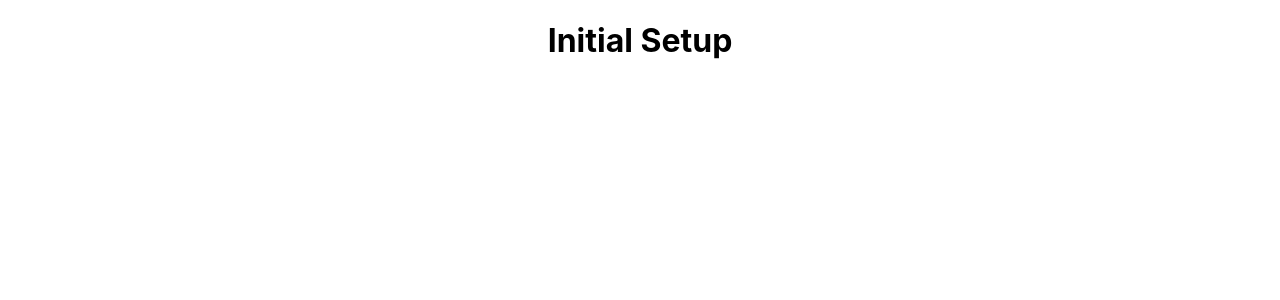
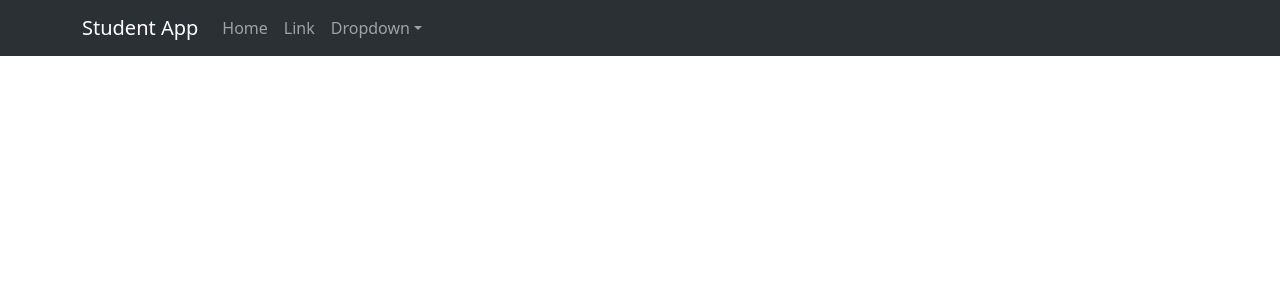
Before and after one commit to Edouma/consumeStudentAPI_app, a React (Create React App) app: page / in a window 1280 px wide. Shown: the top 300 px of the page. Built offline with nearby package versions, Linux system fonts and the light colour scheme.

Commit message:
Added navigation bar

```diff
--- a/package.json
+++ b/package.json
@@ -6,7 +6,9 @@
     "@testing-library/jest-dom": "^5.16.5",
     "@testing-library/react": "^13.4.0",
     "@testing-library/user-event": "^13.5.0",
+    "bootstrap": "^5.3.0",
     "react": "^18.2.0",
+    "react-bootstrap": "^2.8.0",
     "react-dom": "^18.2.0",
     "react-scripts": "5.0.1",
     "web-vitals": "^2.1.4"
--- a/src/App.js
+++ b/src/App.js
@@ -1,9 +1,11 @@
+import NavigationBar from './components/NavigationBar';
 import './App.css';
+import 'bootstrap/dist/css/bootstrap.min.css';
 
 function App() {
   return (
     <div className="App">
-      <h1> Initial Setup</h1>
+      <NavigationBar/>
     </div>
   );
 }
--- /dev/null
+++ b/src/components/NavigationBar.js
@@ -0,0 +1,34 @@
+import Container from 'react-bootstrap/Container';
+import Nav from 'react-bootstrap/Nav';
+import Navbar from 'react-bootstrap/Navbar';
+import NavDropdown from 'react-bootstrap/NavDropdown';
+
+const NavigationBar = () => {
+    return (
+        <Navbar expand="lg" className="bg-body-tertiary" bg="dark" data-bs-theme="dark">
+        <Container>
+          <Navbar.Brand href="#home">Student App</Navbar.Brand>
+          <Navbar.Toggle aria-controls="basic-navbar-nav" />
+          <Navbar.Collapse id="basic-navbar-nav">
+            <Nav className="me-auto">
+              <Nav.Link href="#home">Home</Nav.Link>
+              <Nav.Link href="#link">Link</Nav.Link>
+              <NavDropdown title="Dropdown" id="basic-nav-dropdown">
+                <NavDropdown.Item href="#action/3.1">Action</NavDropdown.Item>
+                <NavDropdown.Item href="#action/3.2">
+                  Another action
+                </NavDropdown.Item>
+                <NavDropdown.Item href="#action/3.3">Something</NavDropdown.Item>
+                <NavDropdown.Divider />
+                <NavDropdown.Item href="#action/3.4">
+                  Separated link
+                </NavDropdown.Item>
+              </NavDropdown>
+            </Nav>
+          </Navbar.Collapse>
+        </Container>
+      </Navbar>
+     );
+}
+
+export default NavigationBar;
```
Also changed, not shown: 1 other file (tests, documents, lock files or other folders).
